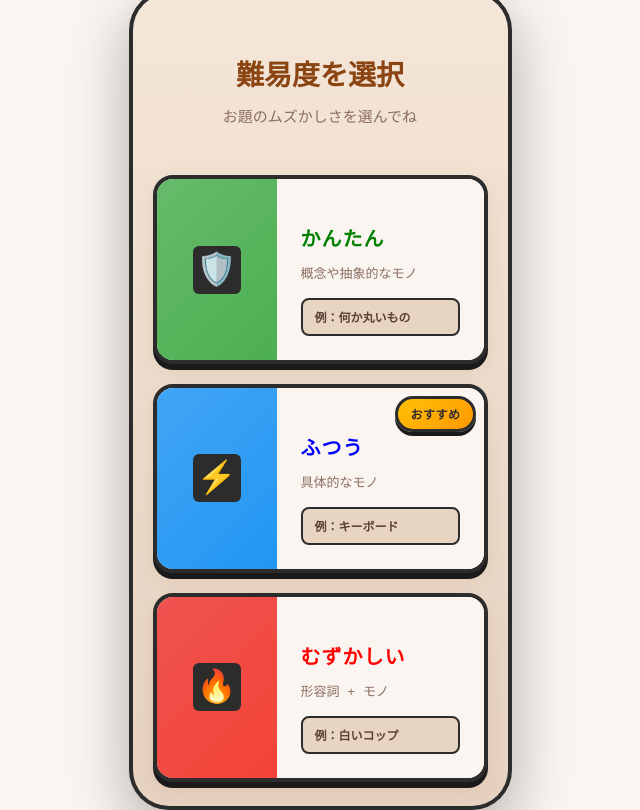
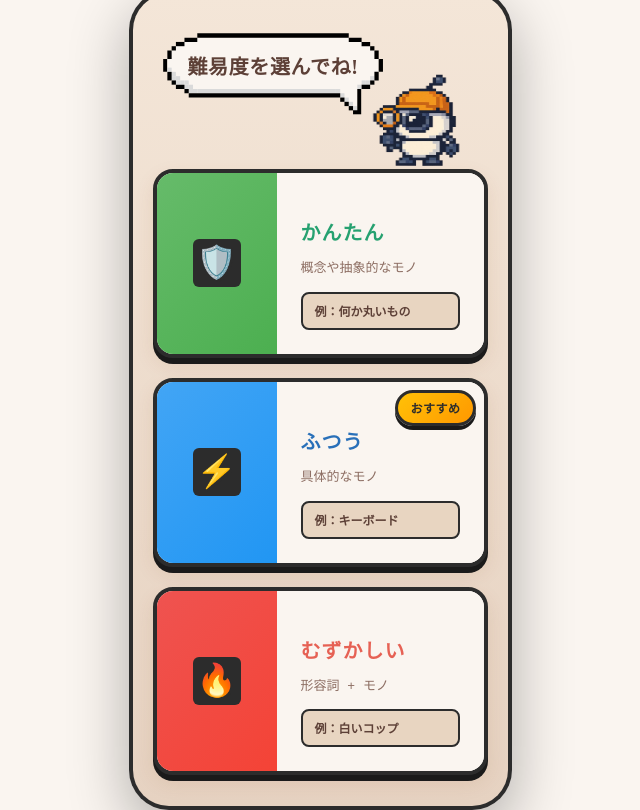
Before and after one commit to 25MPOOL/HunToru, a React (Vite) app in the folder apps/web/: page / in a window 1280 px wide. Shown: the whole page, without its empty margins (320-960 px from the left). Built offline with nearby package versions, Linux system fonts and the light colour scheme.

Commit message:
feat: ヘッダーにHuntoruくんを配置

```diff
--- a/apps/web/src/components/mode/ModeScreen.module.css
+++ b/apps/web/src/components/mode/ModeScreen.module.css
@@ -23,6 +23,34 @@
 .difficulty-header {
   text-align: center;
   padding: 40px 20px 30px;
+}
+
+.pixel-bubble {
+  position: absolute;
+  width: 220px;
+  height: 220px;
+  top: -30px;
+  left: 30px;
+  color: var(--primary-bg);
+}
+
+.pixel-bubble-text {
+  position: absolute;
+  top: 37px;
+  left: 55px;
+  font-size: 20px;
+  color: var(--text-primary);
+  font-weight: 700;
+  letter-spacing: 0.03em;
+  font-family: 'PixelMplus12';
+}
+
+.huntoru-icon {
+  width: 100px;
+  height: 100px;
+  position: relative;
+  top: 37px;
+  right: -100px;
 }
 
 .difficulty-title {
@@ -171,15 +199,15 @@
   letter-spacing: 1px;
 
   .easy & {
-    color: green;
+    color: #26a170;
   }
 
   .normal & {
-    color: blue;
+    color: #2970b9;
   }
 
   .hard & {
-    color: red;
+    color: #e66154;
   }
 }
 
--- a/apps/web/src/components/mode/ModeScreen.tsx
+++ b/apps/web/src/components/mode/ModeScreen.tsx
@@ -1,5 +1,7 @@
 import clsx from 'clsx';
 
+import huntoru from '../../assets/huntoru.png';
+import { PixelBubble } from '../ui/PixelBubble';
 import styles from './ModeScreen.module.css';
 
 export const ModeScreen = () => {
@@ -7,10 +9,13 @@ export const ModeScreen = () => {
     <div className={clsx(styles.screen, styles['difficulty-screen'])}>
       <div className={styles.content}>
         <div className={styles['difficulty-header']}>
-          <h1 className={styles['difficulty-title']}>難易度を選択</h1>
+          {/* <h1 className={styles['difficulty-title']}>難易度を選択</h1>
           <p className={styles['difficulty-subtitle']}>
             お題のムズかしさを選んでね
-          </p>
+          </p> */}
+          <PixelBubble className={styles['pixel-bubble']} />
+          <p className={styles['pixel-bubble-text']}>難易度を選んでね!</p>
+          <img src={huntoru} alt="huntoru" className={styles['huntoru-icon']} />
         </div>
 
         <div className={styles['difficulty-list']}>
```
